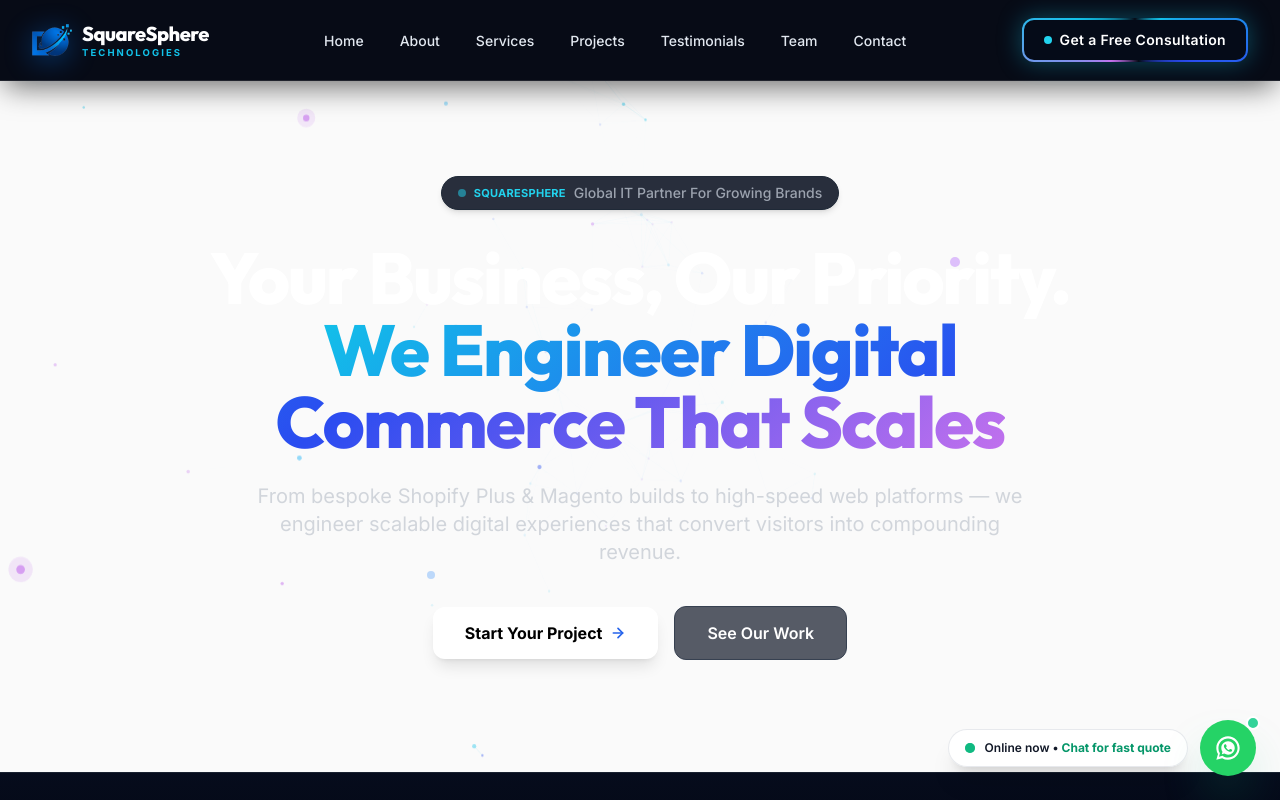
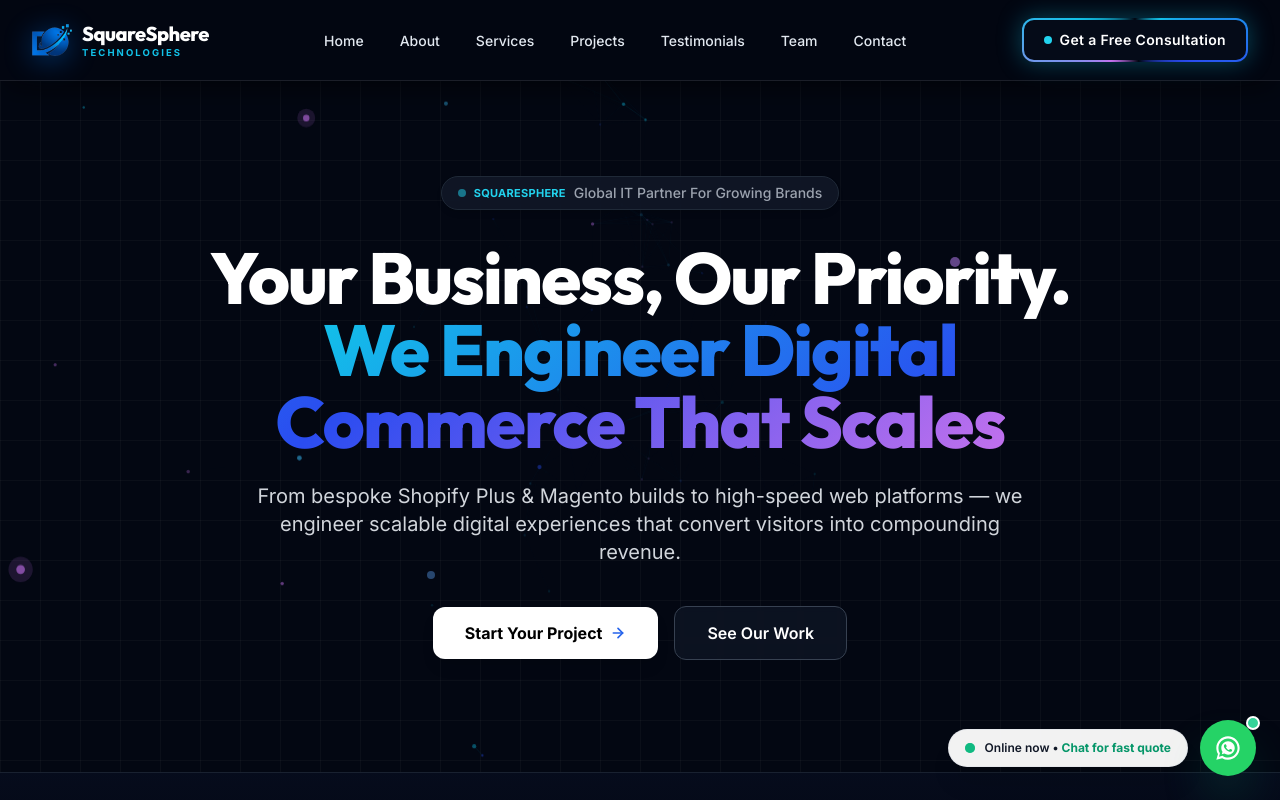
Before and after one commit to ersakshamjain/squarespheretech, a React (Vite) app: page / in a window 1280 px wide. Shown: the top 800 px of the page. Built offline with nearby package versions, Linux system fonts and the light colour scheme.

Commit message:
Fix hero background color contrast and team image paths for production build

```diff
--- a/preview.html
+++ b/preview.html
@@ -57,7 +57,7 @@
       -webkit-text-fill-color: transparent;
     }
     .hero-glow {
-      background: radial-gradient(circle at 50% 30%, rgba(18, 194, 233, 0.15) 0%, rgba(42, 76, 240, 0.08) 35%, transparent 70%);
+      background-image: radial-gradient(circle at 50% 30%, rgba(18, 194, 233, 0.15) 0%, rgba(42, 76, 240, 0.08) 35%, transparent 70%);
     }
     .subtle-grid {
       background-size: 40px 40px;
@@ -1979,7 +1979,7 @@
         <div class="w-[85vw] max-w-[320px] flex-shrink-0 snap-center sm:w-[calc(50%-12px)] sm:max-w-none lg:w-[calc(33.333%-16px)] sm:min-w-[340px] lg:min-w-[380px] p-6 sm:p-8 rounded-2xl border border-gray-100 bg-[#FCFCFD] text-center card-hover hover:border-cyan-200 shadow-sm transition-all flex flex-col justify-between">
           <div>
             <div class="w-24 h-24 sm:w-28 sm:h-28 rounded-full overflow-hidden mx-auto mb-5 sm:mb-6 shadow-xl shadow-cyan-500/25 ring-4 ring-cyan-100 bg-gray-900 flex-shrink-0">
-              <img src="public/team/saksham-jain.jpg" alt="Saksham Jain" class="w-full h-full object-cover object-top hover:scale-105 transition-transform duration-500">
+              <img src="public/team/saksham-jain.jpg" onerror="if(!this.dataset.retried){this.dataset.retried=1;this.src='/team/saksham-jain.jpg';}" alt="Saksham Jain" class="w-full h-full object-cover object-top hover:scale-105 transition-transform duration-500">
             </div>
             <h3 class="text-lg sm:text-xl font-bold text-gray-900 font-heading">Saksham Jain</h3>
             <p class="text-xs text-blue-600 mt-1.5 font-semibold uppercase tracking-wider">Founder &amp; Lead Technologist</p>
@@ -1993,7 +1993,7 @@
         <div class="w-[85vw] max-w-[320px] flex-shrink-0 snap-center sm:w-[calc(50%-12px)] sm:max-w-none lg:w-[calc(33.333%-16px)] sm:min-w-[340px] lg:min-w-[380px] p-6 sm:p-8 rounded-2xl border border-gray-100 bg-[#FCFCFD] text-center card-hover hover:border-emerald-200 shadow-sm transition-all flex flex-col justify-between">
           <div>
             <div class="w-24 h-24 sm:w-28 sm:h-28 rounded-full overflow-hidden mx-auto mb-5 sm:mb-6 shadow-xl shadow-emerald-500/25 ring-4 ring-emerald-100 bg-gray-900 flex-shrink-0">
-              <img src="public/team/harshil-bansal.jpg" alt="Harshil Bansal" class="w-full h-full object-cover object-center scale-110 hover:scale-115 transition-transform duration-500">
+              <img src="public/team/harshil-bansal.jpg" onerror="if(!this.dataset.retried){this.dataset.retried=1;this.src='/team/harshil-bansal.jpg';}" alt="Harshil Bansal" class="w-full h-full object-cover object-center scale-110 hover:scale-115 transition-transform duration-500">
             </div>
             <h3 class="text-lg sm:text-xl font-bold text-gray-900 font-heading">Harshil Bansal</h3>
             <p class="text-xs text-emerald-600 mt-1.5 font-semibold uppercase tracking-wider">Finance Manager</p>
@@ -2007,7 +2007,7 @@
         <div class="w-[85vw] max-w-[320px] flex-shrink-0 snap-center sm:w-[calc(50%-12px)] sm:max-w-none lg:w-[calc(33.333%-16px)] sm:min-w-[340px] lg:min-w-[380px] p-6 sm:p-8 rounded-2xl border border-gray-100 bg-[#FCFCFD] text-center card-hover hover:border-indigo-200 shadow-sm transition-all flex flex-col justify-between">
           <div>
             <div class="w-24 h-24 sm:w-28 sm:h-28 rounded-full overflow-hidden mx-auto mb-5 sm:mb-6 shadow-xl shadow-indigo-500/25 ring-4 ring-indigo-100 bg-gray-900 flex-shrink-0">
-              <img src="public/team/navneet-jain.jpg" alt="Navneet Jain" class="w-full h-full object-cover object-center scale-110 hover:scale-115 transition-transform duration-500">
+              <img src="public/team/navneet-jain.jpg" onerror="if(!this.dataset.retried){this.dataset.retried=1;this.src='/team/navneet-jain.jpg';}" alt="Navneet Jain" class="w-full h-full object-cover object-center scale-110 hover:scale-115 transition-transform duration-500">
             </div>
             <h3 class="text-lg sm:text-xl font-bold text-gray-900 font-heading">Navneet Jain</h3>
             <p class="text-xs text-indigo-600 mt-1.5 font-semibold uppercase tracking-wider">Business Development Manager</p>
--- a/src/components/Hero.jsx
+++ b/src/components/Hero.jsx
@@ -154,7 +154,7 @@
   }, []);
 
   return (
-    <section id="home" className="relative pt-36 pb-20 md:pt-44 md:pb-28 bg-[#030712] text-white hero-glow subtle-grid overflow-hidden">
+    <section id="home" style={{ backgroundColor: '#030712' }} className="relative pt-36 pb-20 md:pt-44 md:pb-28 bg-[#030712] text-white hero-glow subtle-grid overflow-hidden">
       {/* 3D Interactive Particle Canvas */}
       <canvas ref={canvasRef} className="absolute inset-0 w-full h-full pointer-events-none z-[1] opacity-75" />
 
--- a/src/components/Team.jsx
+++ b/src/components/Team.jsx
@@ -9,7 +9,7 @@
     {
       name: 'Saksham Jain',
       role: 'Founder & Lead Technologist',
-      image: 'public/team/saksham-jain.jpg',
+      image: '/team/saksham-jain.jpg',
       initials: 'SJ',
       roleColor: 'text-blue-600',
       bg: 'bg-gradient-to-tr from-[#12C2E9] to-[#2A4CF0]',
@@ -22,7 +22,7 @@
     {
       name: 'Harshil Bansal',
       role: 'Finance Manager',
-      image: 'public/team/harshil-bansal.jpg',
+      image: '/team/harshil-bansal.jpg',
       initials: 'HB',
       roleColor: 'text-emerald-600',
       bg: 'bg-gradient-to-tr from-[#064E3B] to-[#059669]',
@@ -35,7 +35,7 @@
     {
       name: 'Navneet Jain',
       role: 'Business Development Manager',
-      image: 'public/team/navneet-jain.jpg',
+      image: '/team/navneet-jain.jpg',
       initials: 'NJ',
       roleColor: 'text-indigo-600',
       bg: 'bg-gradient-to-tr from-[#1E1B4B] to-[#4338CA]',
@@ -189,6 +189,7 @@
                     <img
                       src={member.image}
                       alt={member.name}
+                      onError={(e) => { e.currentTarget.style.display = 'none'; }}
                       className="w-full h-full object-cover object-center scale-105 hover:scale-115 transition-transform duration-500"
                     />
                   ) : (
--- a/src/index.css
+++ b/src/index.css
@@ -18,7 +18,7 @@
 }
 
 .hero-glow {
-  background: radial-gradient(circle at 50% 30%, rgba(18, 194, 233, 0.15) 0%, rgba(42, 76, 240, 0.08) 35%, transparent 70%);
+  background-image: radial-gradient(circle at 50% 30%, rgba(18, 194, 233, 0.15) 0%, rgba(42, 76, 240, 0.08) 35%, transparent 70%);
 }
 
 .subtle-grid {
```
